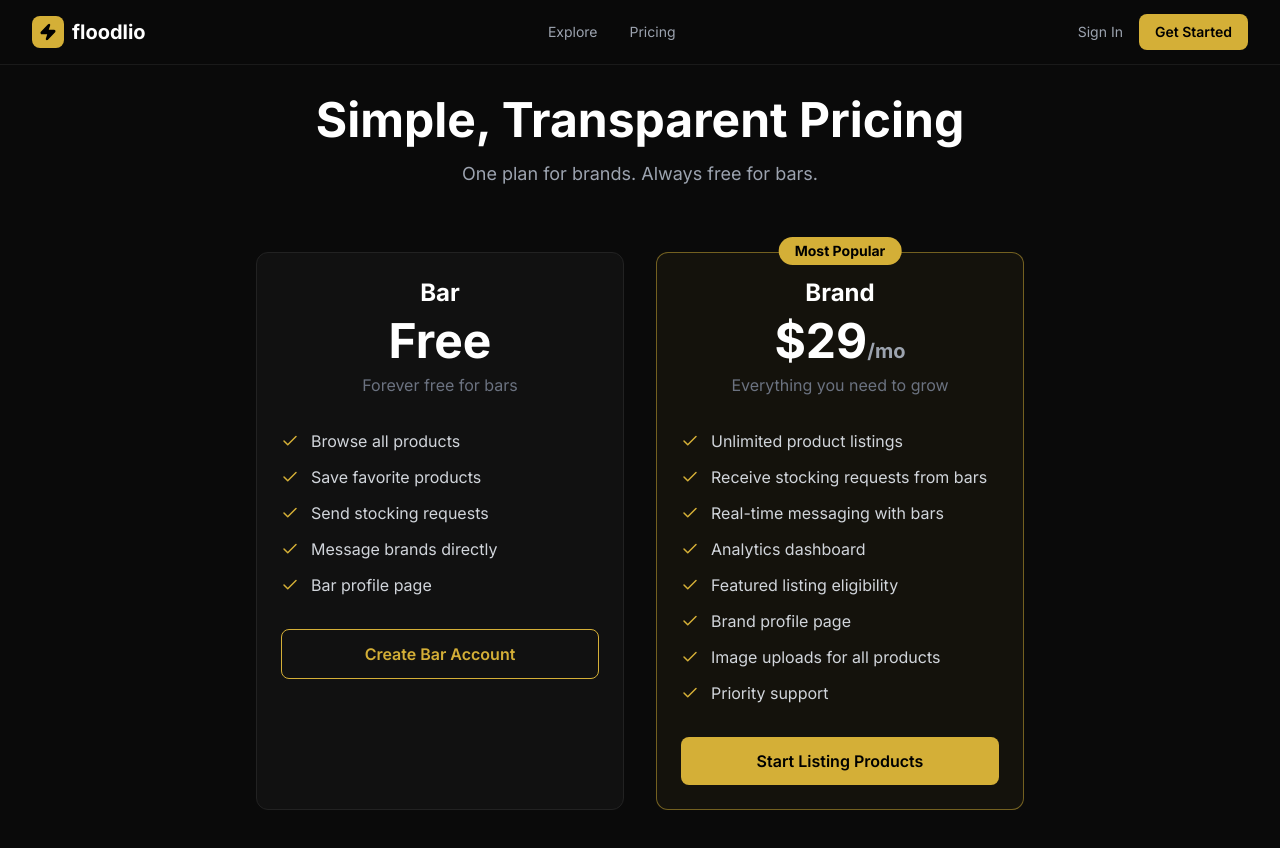
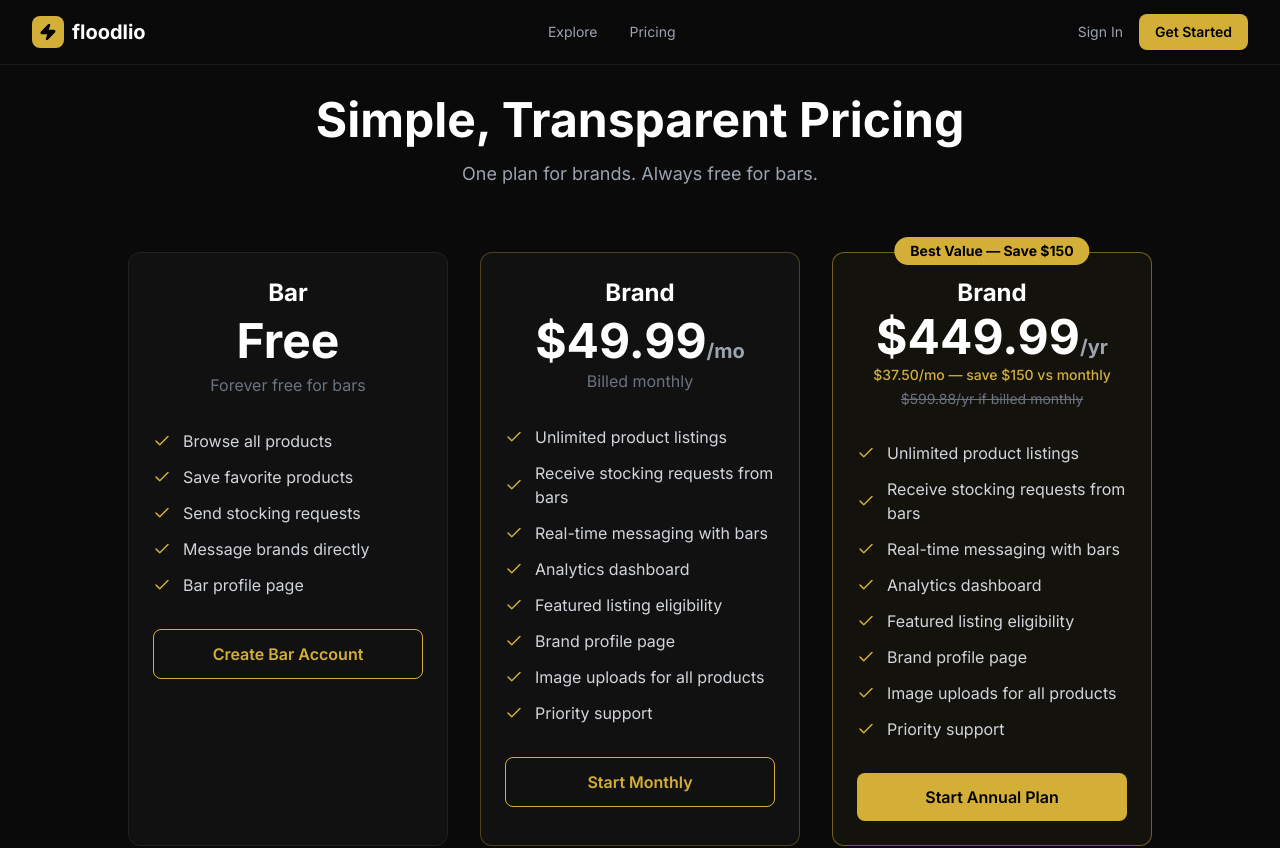
Before and after one commit to michaeldinardo/Floodlio, a Next.js app: page /pricing in a window 1280 px wide. Shown: the top 848 px of the page. Built offline with nearby package versions, Linux system fonts and the light colour scheme; no server answers.

Commit message:
update pricing to .99/mo and .99/yr

```diff
--- a/src/app/api/stripe/checkout/route.ts
+++ b/src/app/api/stripe/checkout/route.ts
@@ -1,13 +1,27 @@
-import { NextResponse } from 'next/server'
+import { NextRequest, NextResponse } from 'next/server'
 
 export const dynamic = 'force-dynamic'
+
 import { auth } from '@clerk/nextjs/server'
 import { stripe } from '@/lib/stripe'
 import { supabase } from '@/lib/supabase'
 
-export async function GET() {
+const PLANS = {
+  monthly: {
+    unit_amount: 4999,
+    interval: 'month' as const,
+    name: 'Floodlio Brand — Monthly',
+  },
+  yearly: {
+    unit_amount: 44999,
+    interval: 'year' as const,
+    name: 'Floodlio Brand — Annual',
+  },
+}
+
+export async function GET(req: NextRequest) {
   const { userId } = await auth()
-  if (!userId) return NextResponse.redirect('/sign-in')
+  if (!userId) return NextResponse.redirect(new URL('/sign-in', req.url))
 
   const { data: user } = await supabase
     .from('users')
@@ -15,8 +29,10 @@
     .eq('clerk_id', userId)
     .single()
 
-  if (!user) return NextResponse.redirect('/onboarding')
+  if (!user) return NextResponse.redirect(new URL('/onboarding', req.url))
 
+  const plan = req.nextUrl.searchParams.get('plan') === 'yearly' ? 'yearly' : 'monthly'
+  const selectedPlan = PLANS[plan]
   const appUrl = process.env.NEXT_PUBLIC_APP_URL || 'http://localhost:3000'
 
   const session = await stripe.checkout.sessions.create({
@@ -26,14 +42,14 @@
       {
         price_data: {
           currency: 'usd',
-          product_data: { name: 'Floodlio Brand Subscription' },
-          unit_amount: 2900,
-          recurring: { interval: 'month' },
+          product_data: { name: selectedPlan.name },
+          unit_amount: selectedPlan.unit_amount,
+          recurring: { interval: selectedPlan.interval },
         },
         quantity: 1,
       },
     ],
-    metadata: { userId: user.id, clerkId: userId },
+    metadata: { userId: user.id, clerkId: userId, plan },
     success_url: `${appUrl}/dashboard?subscription=success`,
     cancel_url: `${appUrl}/pricing`,
   })
--- a/src/app/dashboard/BrandDashboard.tsx
+++ b/src/app/dashboard/BrandDashboard.tsx
@@ -54,8 +54,8 @@
               <Plus size={18} /> Add Product
             </button>
           ) : (
-            <Link href="/api/stripe/checkout" className="btn-gold flex items-center gap-2">
-              <CreditCard size={18} /> Subscribe – $29/mo
+            <Link href="/pricing" className="btn-gold flex items-center gap-2">
+              <CreditCard size={18} /> Subscribe — View Plans
             </Link>
           )}
         </div>
@@ -81,9 +81,9 @@
         <div className="card border-[#D4AF37]/50 bg-[#D4AF37]/5 mb-8 flex items-center justify-between">
           <div>
             <h3 className="font-semibold text-[#D4AF37]">Activate Your Subscription</h3>
-            <p className="text-gray-400 text-sm mt-1">Subscribe for $29/mo to list products and receive bar requests.</p>
+            <p className="text-gray-400 text-sm mt-1">Subscribe from $49.99/mo to list products and receive bar requests.</p>
           </div>
-          <Link href="/api/stripe/checkout" className="btn-gold flex-shrink-0">Subscribe Now</Link>
+          <Link href="/pricing" className="btn-gold flex-shrink-0">View Plans</Link>
         </div>
       )}
 
--- a/src/app/pricing/page.tsx
+++ b/src/app/pricing/page.tsx
@@ -17,13 +17,13 @@
   return (
     <div className="min-h-screen bg-[#0a0a0a]">
       <Navbar />
-      <div className="pt-24 pb-20 px-4 max-w-5xl mx-auto">
+      <div className="pt-24 pb-20 px-4 max-w-6xl mx-auto">
         <div className="text-center mb-16">
           <h1 className="text-4xl md:text-5xl font-bold mb-4">Simple, Transparent Pricing</h1>
           <p className="text-gray-400 text-lg">One plan for brands. Always free for bars.</p>
         </div>
 
-        <div className="grid md:grid-cols-2 gap-8 max-w-3xl mx-auto">
+        <div className="grid md:grid-cols-3 gap-8 max-w-5xl mx-auto">
           {/* Bar - Free */}
           <div className="card">
             <div className="text-center mb-8">
@@ -44,17 +44,14 @@
             </Link>
           </div>
 
-          {/* Brand - $29/mo */}
-          <div className="relative card border-[#D4AF37]/50 bg-[#D4AF37]/5">
-            <div className="absolute -top-4 left-1/2 -translate-x-1/2 bg-[#D4AF37] text-black text-sm font-bold px-4 py-1 rounded-full">
-              Most Popular
-            </div>
+          {/* Brand Monthly */}
+          <div className="card border-[#D4AF37]/30">
             <div className="text-center mb-8">
               <h2 className="text-2xl font-bold mb-2">Brand</h2>
-              <div className="text-5xl font-bold mb-2">
-                $29<span className="text-xl text-gray-400">/mo</span>
+              <div className="text-5xl font-bold mb-1">
+                $49.99<span className="text-xl text-gray-400">/mo</span>
               </div>
-              <p className="text-gray-500">Everything you need to grow</p>
+              <p className="text-gray-500">Billed monthly</p>
             </div>
             <ul className="space-y-3 mb-8">
               {FEATURES.map(f => (
@@ -64,14 +61,40 @@
                 </li>
               ))}
             </ul>
-            <Link href="/sign-up" className="btn-gold w-full text-center block">
-              Start Listing Products
+            <Link href="/api/stripe/checkout?plan=monthly" className="btn-outline-gold w-full text-center block">
+              Start Monthly
+            </Link>
+          </div>
+
+          {/* Brand Yearly */}
+          <div className="relative card border-[#D4AF37]/50 bg-[#D4AF37]/5">
+            <div className="absolute -top-4 left-1/2 -translate-x-1/2 bg-[#D4AF37] text-black text-sm font-bold px-4 py-1 rounded-full whitespace-nowrap">
+              Best Value — Save $150
+            </div>
+            <div className="text-center mb-8">
+              <h2 className="text-2xl font-bold mb-1">Brand</h2>
+              <div className="text-5xl font-bold mb-1">
+                $449.99<span className="text-xl text-gray-400">/yr</span>
+              </div>
+              <p className="text-[#D4AF37] text-sm font-medium">$37.50/mo — save $150 vs monthly</p>
+              <p className="text-gray-500 text-sm line-through mt-1">$599.88/yr if billed monthly</p>
+            </div>
+            <ul className="space-y-3 mb-8">
+              {FEATURES.map(f => (
+                <li key={f} className="flex items-center gap-3 text-gray-300">
+                  <Check size={18} className="text-[#D4AF37] flex-shrink-0" />
+                  {f}
+                </li>
+              ))}
+            </ul>
+            <Link href="/api/stripe/checkout?plan=yearly" className="btn-gold w-full text-center block">
+              Start Annual Plan
             </Link>
           </div>
         </div>
 
         <div className="text-center mt-12 text-gray-500">
-          <p>Cancel anytime. No contracts. Billed monthly.</p>
+          <p>Cancel anytime. No contracts.</p>
         </div>
       </div>
     </div>
```
